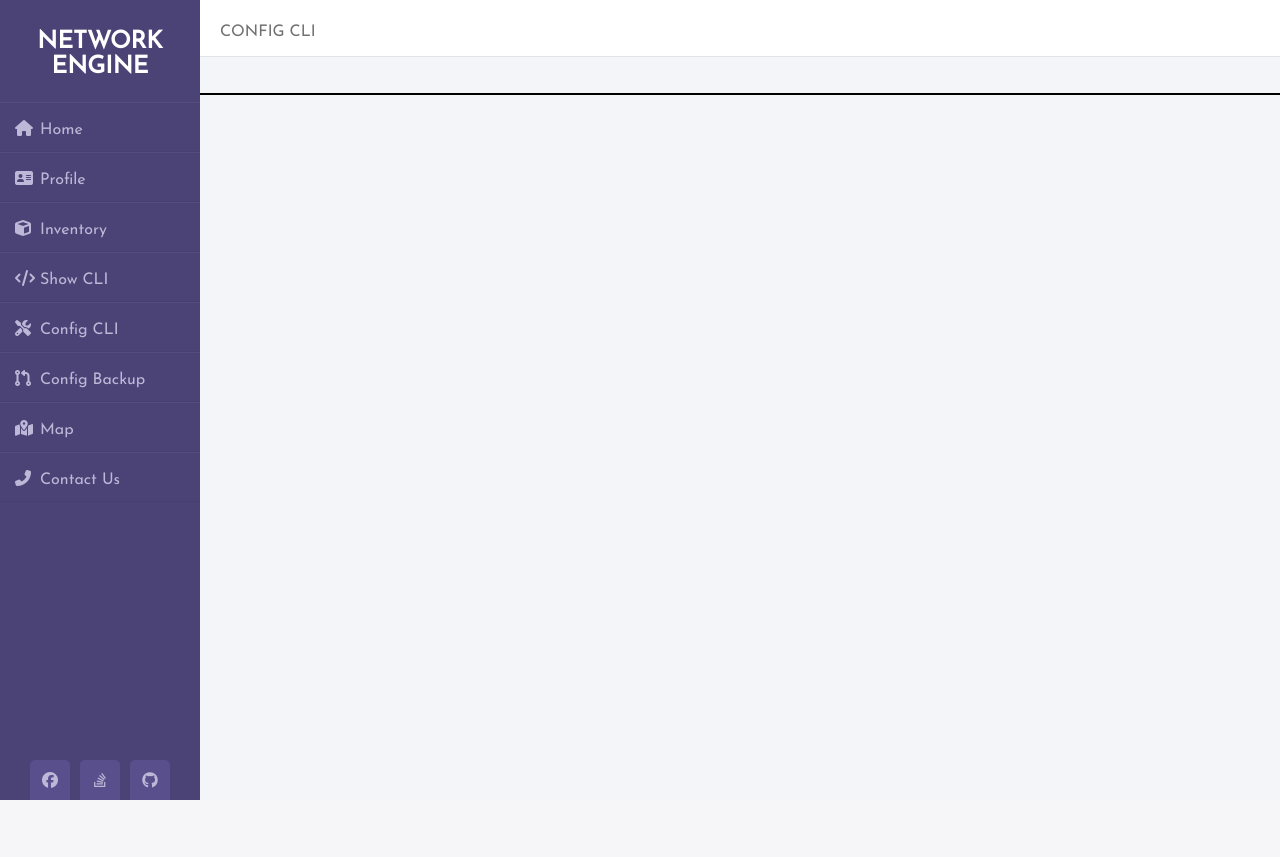
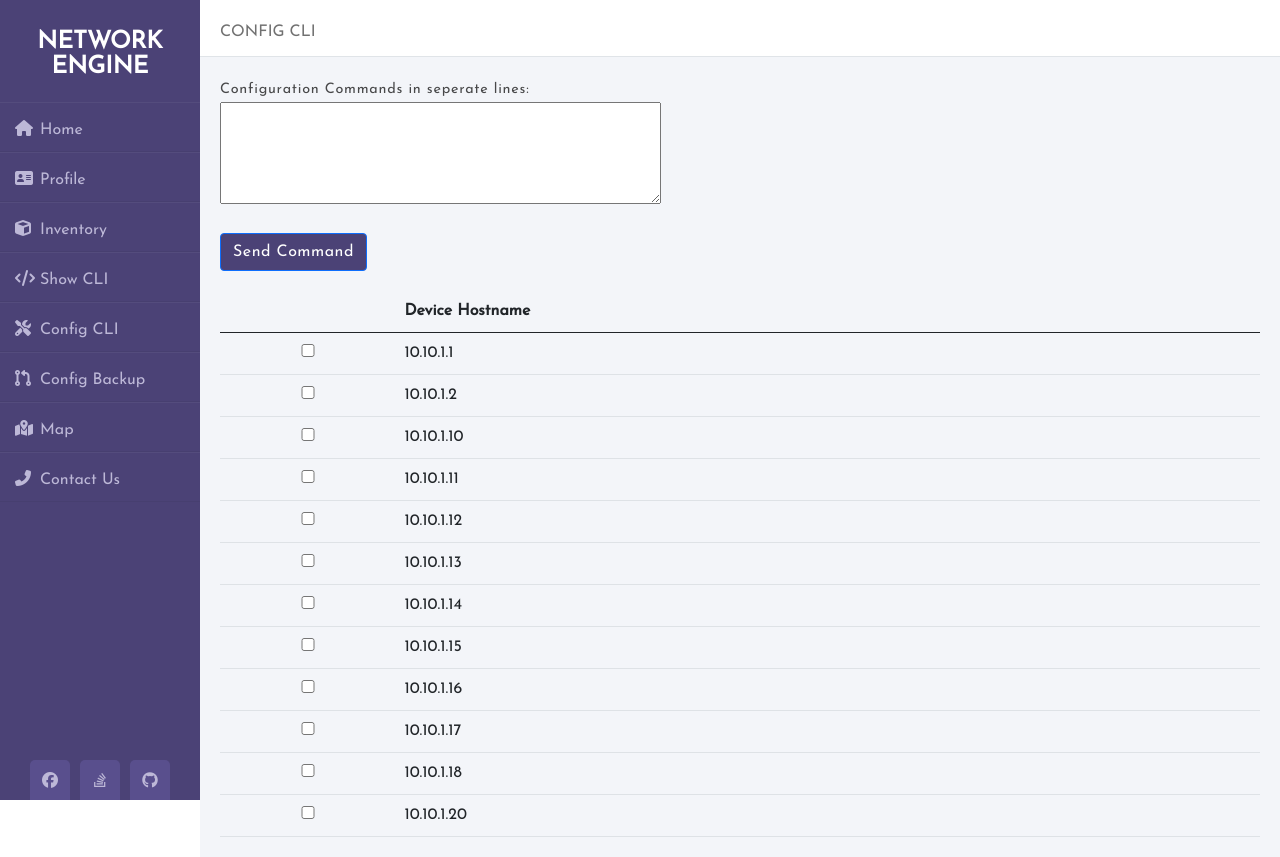
Before and after one commit to ADPOLLEY/Network-Engine, a Flask app: page /config in a window 1280 px wide. Before the commit the page ends 800 px from the top, so only its background shows below. Run offline with Flask 2, Linux system fonts and the light colour scheme; data comes from the database, SQL or seed files in the repository; some libraries are stand-ins or nearby versions.

Commit message:
CLI pages created
Created both CLI pages and ready for input and command retrieval. Then output somewhere on page.

```diff
--- a/app/static/styles/styles.css
+++ b/app/static/styles/styles.css
@@ -234,7 +234,6 @@
 
 }
 
-
 .container{
     width: auto;
     background: #fff;
@@ -370,8 +369,6 @@
    }
   }
 
-
-
 .icon {
     padding-top: 6px;
   }
@@ -382,8 +379,6 @@
     padding-top: 11px;
     position: absolute;
   }
-
-
 
   .right {
     width: 590px;
@@ -478,7 +473,19 @@
     outline: 0;
   }
 
-  tr.htmx-swapping td {
+tr.htmx-swapping td {
     opacity: 0;
-    transition: opacity 1s ease-out;
-  }
+    transition: opacity .25s ease-out;
+}
+
+.btn-primary {
+    background-color: #4b4276;
+    color: #fff;
+    letter-spacing: 0.5px;
+    font-weight: 300;
+}
+
+.btn-primary {
+  background-color: #4b4276 !important;
+  border-color: #fff;
+}
--- a/app/templates/config.html
+++ b/app/templates/config.html
@@ -4,13 +4,14 @@
 
 <head>
     <meta charset="UTF-8">
-    <meta http-equiv="X-UA-Compatible" content="chrome=1" />
     <title>Network Engine</title>
     <link rel="stylesheet" href= "{{ url_for('static',filename='styles/styles.css') }}">
+    <link href="https://cdn.jsdelivr.net/npm/bootstrap@5.0.0-beta1/dist/css/bootstrap.min.css" rel="stylesheet"
+        integrity="sha384-giJF6kkoqNQ00vy+HMDP7azOuL0xtbfIcaT9wjKHr8RbDVddVHyTfAAsrekwKmP1" crossorigin="anonymous">
+    <!-- HTMX -->
+    <script src="https://unpkg.com/htmx.org@1.5.0"></script>
     <script src="https://kit.fontawesome.com/a0bcbd31cc.js" crossorigin="anonymous"></script>
     <script type="text/javascript" src="https://www.gstatic.com/charts/loader.js"></script>
-
-
 </head>
 
 <!--BODY OF THE HTML BEGINS HERE-->
@@ -45,16 +46,46 @@
         <div class="main_content">
 
             <div class="header">Config CLI</div>
+            <div class="info">
+                <form>
+                    <div>
+                      <label for="uname">Configuration Commands in seperate lines: </label>
+                      <br>
+                      <textarea
+                        type="text"
+                        id="showCLIinput"
+                        name="showCLIinput"
+                        rows="4"
+                        cols="50"
+                        required
+                        minRows="5"
+                        minlength="4"
+                        ></textarea>
+                      <span class="validity"></span>
+                    </div>
+                    <div hx-include="#checked-contacts" hx-target="#new-device">
+                        <a class="btn btn-primary" hx-put="/activate">Send Command</a>
+                    </div>
+                </form>
 
-            <div id="container">
-                <output></output>
-                <div id="input-line" class="input-line">
-                  <div class="prompt"></div><div><input class="cmdline" autofocus /></div>
-                </div>
-              </div>
-              <script src="http://www.codehelper.io/api/ips/?js"></script>
-              <script src="http://code.jquery.com/jquery-2.1.1.min.js"></script>
-              <script src="http://s.codepen.io/AndrewBarfield/pen/LEbPJx.js"></script>
+                <form id="checked-contacts">
+                <table class="table">
+                    <thead>
+                        <tr>
+                        <th></th>
+                        <th scope="col">Device Hostname</th>
+                        </tr>
+                    </thead>
+                    <tbody id="new-device" hx-target="closest tr" hx-swap="outerHTML swap:0.5s">
+                        {%for device in devices%}
+                        <tr>
+                            <td><input type='checkbox' name='ids' value='0'></td>
+                            <td>{{device.hostname_id}}</td>
+                        </tr>
+                        {%endfor%}
+                    </tbody>
+                </table>
+                </form>
             </div>
         </div>
     </body>
--- a/app/views/views.py
+++ b/app/views/views.py
@@ -170,12 +170,14 @@
 @app.route("/show_cli")
 def show_cli():
     """Serve profile template."""
-    return render_template("show_cli.html")
+    devices = db.session.query(Device).all()
+    return render_template("show_cli.html", devices=devices)
 
 @app.route("/config")
 def config():
-    """Serve profile template."""
-    return render_template("config.html")
+    """Serve config template."""
+    devices = db.session.query(Device).all()
+    return render_template("config.html", devices=devices)
 
 @app.route("/config_backup")
 def config_backup():
```
Also changed, not shown: app/templates/inventory.html (+0 -31 lines), app/templates/show_cli.html (+46 -6 lines).
